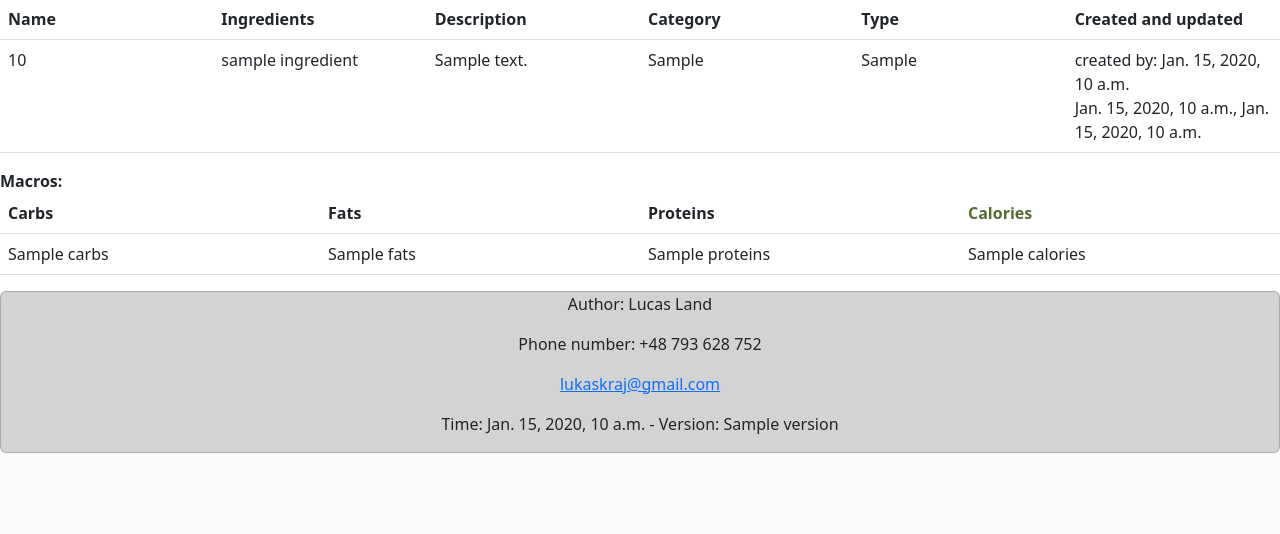
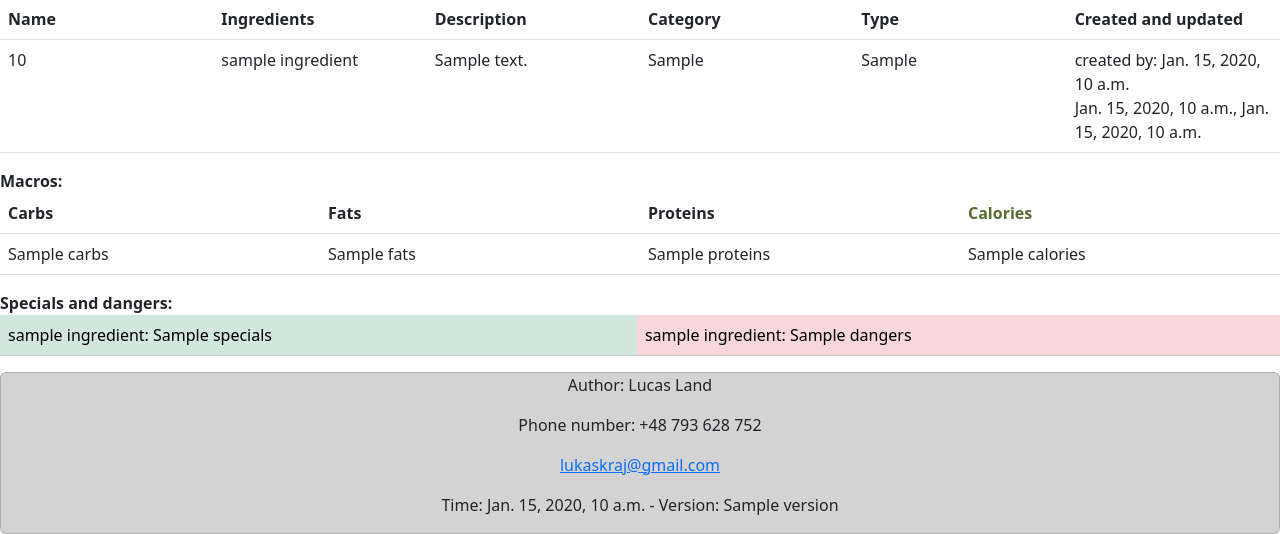
Before and after one commit to Wookie69Land/FitUbi-esse-idoneum, a Django app: template fitubi_django/fitubi/templates/recipe_details.html in a window 1280 px wide. Shown: the part 536-1070 px from the top of the page. Before the commit the page ends 989 px from the top, so only its background shows below. Run offline with Django 4.2, Linux system fonts and the light colour scheme; the template is opened without the code that fills it: most values are stand-ins (such as "Sample title", 1, 10 or a date in 2020); some libraries are stand-ins or nearby versions.

Commit message:
stage 4-6 specials and dangers in recipe_details

```diff
--- a/fitubi_django/fitubi/templates/recipe_details.html
+++ b/fitubi_django/fitubi/templates/recipe_details.html
@@ -66,6 +66,25 @@
             </tr>
         </tbody>
     </table>
+    <strong>Specials and dangers:</strong>
+    <table class="table borderless">
+        <tbody>
+        {% for ingredient in recipe.ingredients.all %}
+            <tr>
+                {% if ingredient.specials %}
+                <td class="table-success">
+                    {{ ingredient.name|lower }}: {{ ingredient.specials }}
+                </td>
+                {% endif %}
+                {% if ingredient.dangers %}
+                <td class="table-danger">
+                    {{ ingredient.name|lower }}: {{ ingredient.dangers }}
+                </td>
+                {% endif %}
+            </tr>
+        {% endfor %}
+        </tbody>
+    </table>
 
     {% if user.is_authenticated %}
     <a href="/modify_recipe/{{ recipe.id }}"><span class="badge bg-primary rounded-pill">
```
